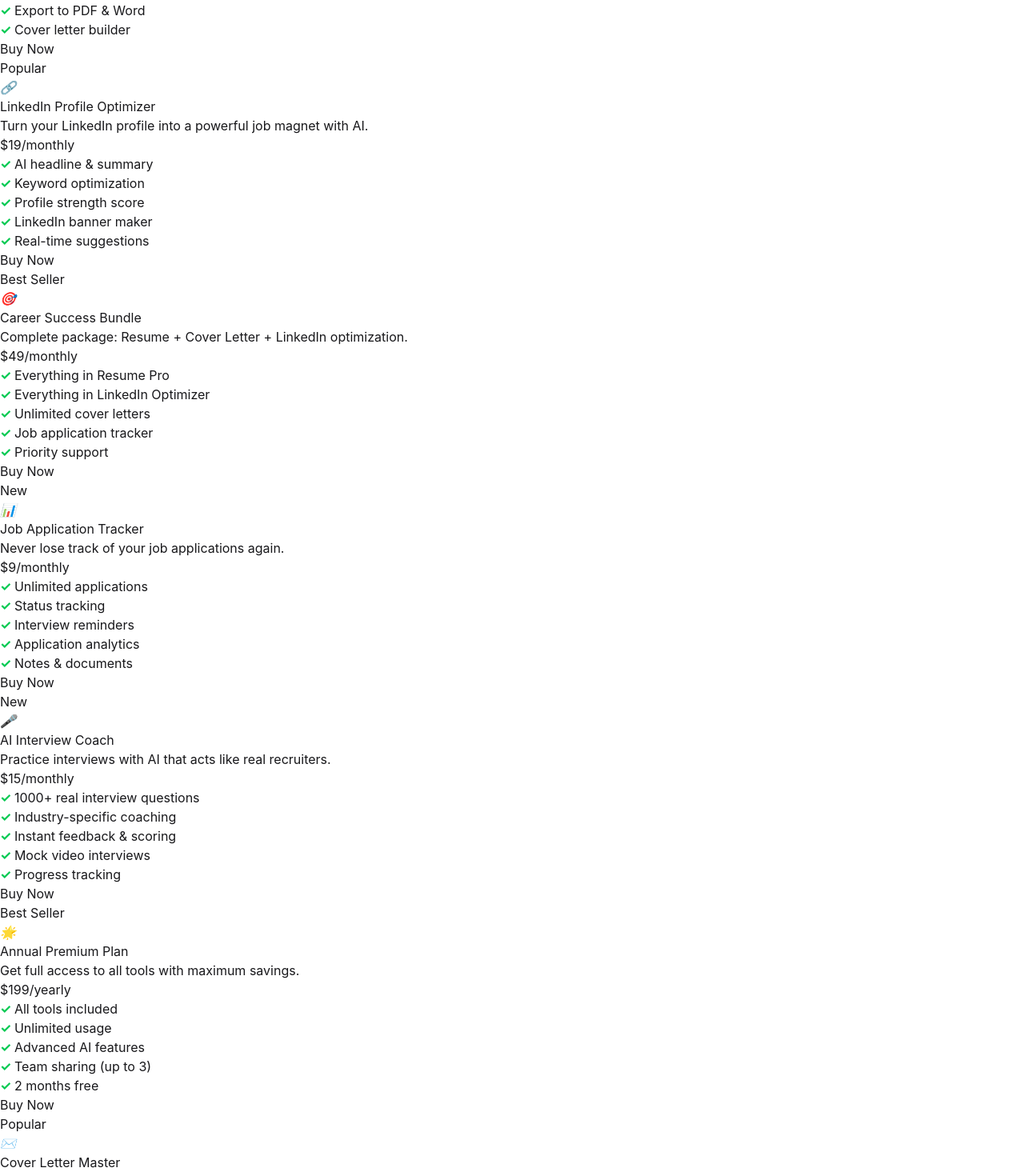
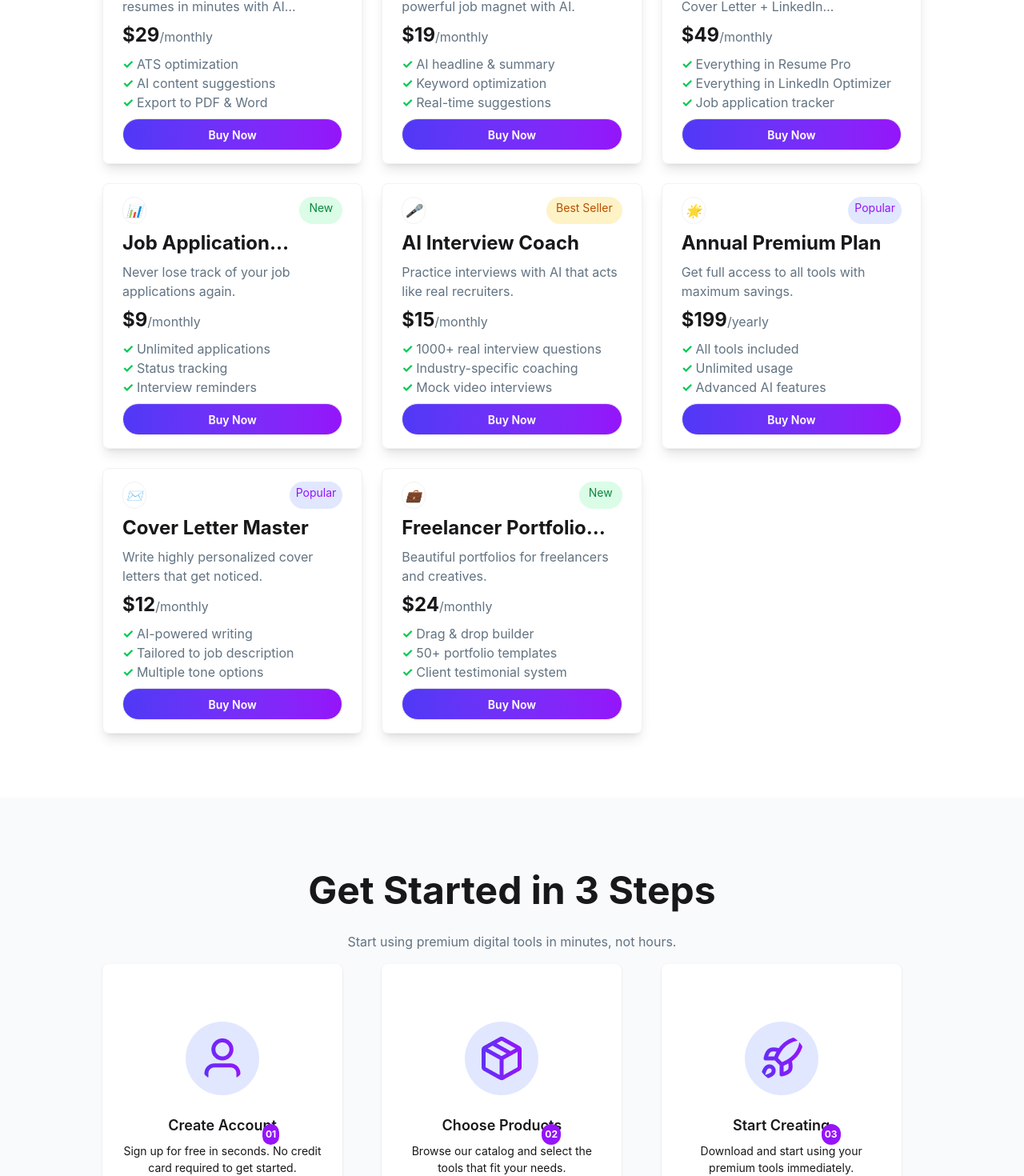
Before and after one commit to sanjidaj/Digital-Tools-Buying-Website, a React (Vite) app: page / in a window 1280 px wide. Shown: the part 1320-2790 px from the top of the page at 80% size. Built offline with nearby package versions, Linux system fonts and the light colour scheme.

Commit message:
Added steps and pricing section as per figma

```diff
--- a/public/models.json
+++ b/public/models.json
@@ -8,11 +8,9 @@
     "tag": "Popular",
     "tagType": "popular",
     "features": [
-      "100+ modern templates",
       "ATS optimization",
       "AI content suggestions",
-      "Export to PDF & Word",
-      "Cover letter builder"
+      "Export to PDF & Word"
     ],
     "icon": "📄"
   },
@@ -27,8 +25,6 @@
     "features": [
       "AI headline & summary",
       "Keyword optimization",
-      "Profile strength score",
-      "LinkedIn banner maker",
       "Real-time suggestions"
     ],
     "icon": "🔗"
@@ -44,9 +40,7 @@
     "features": [
       "Everything in Resume Pro",
       "Everything in LinkedIn Optimizer",
-      "Unlimited cover letters",
-      "Job application tracker",
-      "Priority support"
+      "Job application tracker"
     ],
     "icon": "🎯"
   },
@@ -61,9 +55,7 @@
     "features": [
       "Unlimited applications",
       "Status tracking",
-      "Interview reminders",
-      "Application analytics",
-      "Notes & documents"
+      "Interview reminders"
     ],
     "icon": "📊"
   },
@@ -78,9 +70,7 @@
     "features": [
       "1000+ real interview questions",
       "Industry-specific coaching",
-      "Instant feedback & scoring",
-      "Mock video interviews",
-      "Progress tracking"
+      "Mock video interviews"
     ],
     "icon": "🎤"
   },
@@ -95,9 +85,7 @@
     "features": [
       "All tools included",
       "Unlimited usage",
-      "Advanced AI features",
-      "Team sharing (up to 3)",
-      "2 months free"
+      "Advanced AI features"
     ],
     "icon": "🌟"
   },
@@ -112,10 +100,8 @@
     "features": [
       "AI-powered writing",
       "Tailored to job description",
-      "Multiple tone options",
-      "Export to PDF & Word",
-      "Grammar & tone checker"
-    ],
+      "Multiple tone options"
+      ],
     "icon": "✉️"
   },
   {
@@ -129,9 +115,7 @@
     "features": [
       "Drag & drop builder",
       "50+ portfolio templates",
-      "Client testimonial system",
-      "Mobile responsive",
-      "Custom domain support"
+      "Client testimonial system"
     ],
     "icon": "💼"
   }
--- a/src/App.jsx
+++ b/src/App.jsx
@@ -3,6 +3,8 @@
 import Navbar from './component/navbar'
 import Banner from './component/Banner'
 import Models from './component/Models'
+import Steps from './component/Steps'
+import Pricing from './component/Pricing'
 
 
 const getModels = async () => {
@@ -20,6 +22,7 @@
       <Navbar></Navbar>
       <Banner/>
       <Models modelPromise={modelPromise}/>
+      <Steps/>
 
     </>
   )
--- a/src/component/Banner.jsx
+++ b/src/component/Banner.jsx
@@ -57,7 +57,7 @@
                      <p className='text-white/70 text-[24px]'>Premium Tools</p>
                  </div>
                  <div className="text-center">
-                     <h1 className="text-[60px] font-bold text-white">4.9</h1>
+                     <h1 className="text-[60px] font-bold text-white">4.9★</h1>
                      <p className='text-white/70 text-[24px]'>Rating</p>
                  </div>
 
--- /dev/null
+++ b/src/component/Footer.jsx
@@ -0,0 +1,11 @@
+import React from 'react';
+
+const Footer = () => {
+    return (
+        <div>
+
+        </div>
+    );
+};
+
+export default Footer;
--- a/src/component/Models.jsx
+++ b/src/component/Models.jsx
@@ -17,23 +17,28 @@
                     </div>
                 </div>
             </div>
-            <div>
-                {models.map(model => <div>
-                    <div>
-                        <i>{model.icon}</i>
-                        <h3>{model.name}</h3>
-                        <p>{model.description}</p>
-                        <p>${model.price}<span>/{model.period}</span></p>
+            <div className='grid grid-cols-3 px-32 gap-6 mt-10 mb-10 '>
+                {models.map(model => <div className='shadow-lg rounded-lg border border-[#F2F2F2] px-6 py-4 space-y-2'>
+                    <div className='space-y-2'>
+                        <div className='flex justify-between'>
+                            <i className='border border-[#F2F2F2] rounded-full p-1'>{model.icon}</i>
+                            <p className={
+                            model.tagType === "popular"?"text-sm bg-[#E1E7FF] text-[#9514FA] px-2 py-1 rounded-full":model.tagType === "new"?"text-sm bg-[#DBFCE7] text-[#0A883E] px-3 py-1 rounded-full":"text-sm bg-[#FEF3C6] text-[#BB4D00] px-3 py-1 rounded-full"
+
+                        }>{model.tag}</p>
+
+                        </div>
+                        <h3 className='text-2xl font-bold line-clamp-1'>{model.name}</h3>
+                        <p className='line-clamp-2 text-[#627382]  text-[16px] '>{model.description}</p>
+                        <p><span className='text-2xl font-bold'>${model.price}</span><span className='text-[#627382]  text-[16px]'>/{model.period}</span></p>
                         <ul>
                             {model.features.map((feature,index) =>(
-                                <li key={index}><span className='text-green-500 font-bold'>✓ </span>{feature}</li>
+                                <li key={index} className='line-clamp-1'><span className='text-green-500 font-bold'>✓ </span><span className='text-[#627382]  text-[16px]'>{feature}</span></li>
                             ))}
                         </ul>
-                        <button>Buy Now</button>
+                        <button className='bg-linear-to-r from-[#4F39F6] to-[#9514FA] rounded-full text-white btn w-full '>Buy Now</button>
                     </div>
-                    <div>
-                        <p>{model.tag}</p>
-                    </div>
+
                 </div> )}
             </div>
         </>
--- /dev/null
+++ b/src/component/Pricing.jsx
@@ -0,0 +1,11 @@
+import React from 'react';
+
+const Pricing = () => {
+    return (
+        <div>
+
+        </div>
+    );
+};
+
+export default Pricing;
--- /dev/null
+++ b/src/component/Steps.jsx
@@ -0,0 +1,67 @@
+import React from 'react';
+
+const Steps = () => {
+    return (
+        <>
+            <div className='bg-[#F9FAFC] mt-20 mb-20 '>
+                <div className='px-32 py-20 items-center text-center space-y-4'>
+
+                    <h1 className='text-[48px] font-bold'>Get Started in 3 Steps</h1>
+                    <p className='text-[#627382]  text-[16px]'>Start using premium digital tools in minutes, not hours.</p>
+
+                <div className='grid grid-cols-3 gap-6 '>
+                    <div className="card bg-base-100 w-75 shadow-sm relative py-8">
+
+                        <figure className="px-10 pt-10">
+                            <img
+                                src="src\assets\user.png"
+                                alt=""
+                                className="rounded-full bg-[#E1E7FF] p-4" />
+                        </figure>
+                        <div className="card-body items-center text-center">
+                            <h2 className="card-title">Create Account</h2>
+                            <p>Sign up for free in seconds. No credit card required to get started.</p>
+                        </div>
+                        <div>
+                            <p className='bg-[#9514FA] p-1 rounded-full text-[12px] font-bold text-white absolute top-50 left-50'>01</p>
+                        </div>
+                    </div>
+                    <div className="card bg-base-100 w-75 shadow-sm relative py-8">
+                        <figure className="px-10 pt-10">
+                            <img
+                                src="src\assets\package.png"
+                                alt=""
+                                className="rounded-full bg-[#E1E7FF] p-4" />
+                        </figure>
+                        <div className="card-body items-center text-center">
+                            <h2 className="card-title">Choose Products</h2>
+                            <p>Browse our catalog and select the tools that fit your needs.</p>
+                        </div>
+                        <div>
+                            <p className='bg-[#9514FA] p-1 rounded-full text-[12px] font-bold text-white absolute top-50 left-50'>02</p>
+                        </div>
+                    </div>
+                    <div className="card bg-base-100 w-75 shadow-sm relative py-8">
+                        <figure className="px-10 pt-10 ">
+                            <img
+                                className="rounded-full bg-[#E1E7FF] p-4"
+                                src="src\assets\rocket.png"
+                                alt=""
+                             />
+                        </figure>
+                        <div className="card-body items-center text-center">
+                            <h2 className="card-title">Start Creating</h2>
+                            <p>Download and start using your premium tools immediately.</p>
+                        </div>
+                        <div>
+                            <p className='bg-[#9514FA] p-1 rounded-full text-[12px] font-bold text-white absolute top-50 left-50'>03</p>
+                        </div>
+                    </div>
+                </div>
+                </div>
+            </div>
+        </>
+    );
+};
+
+export default Steps;
```
